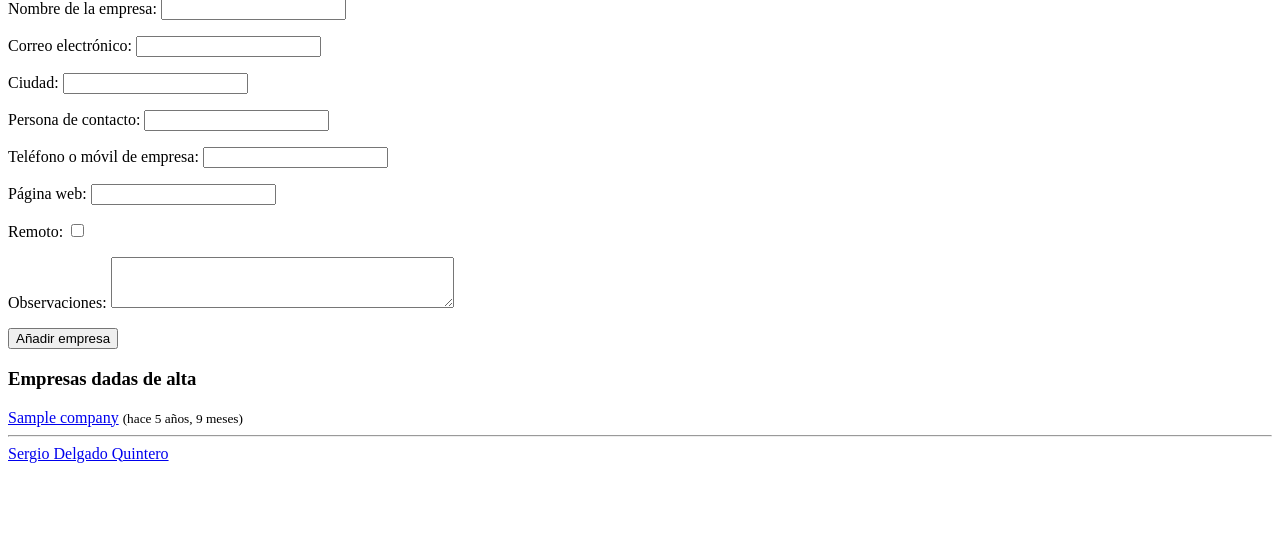
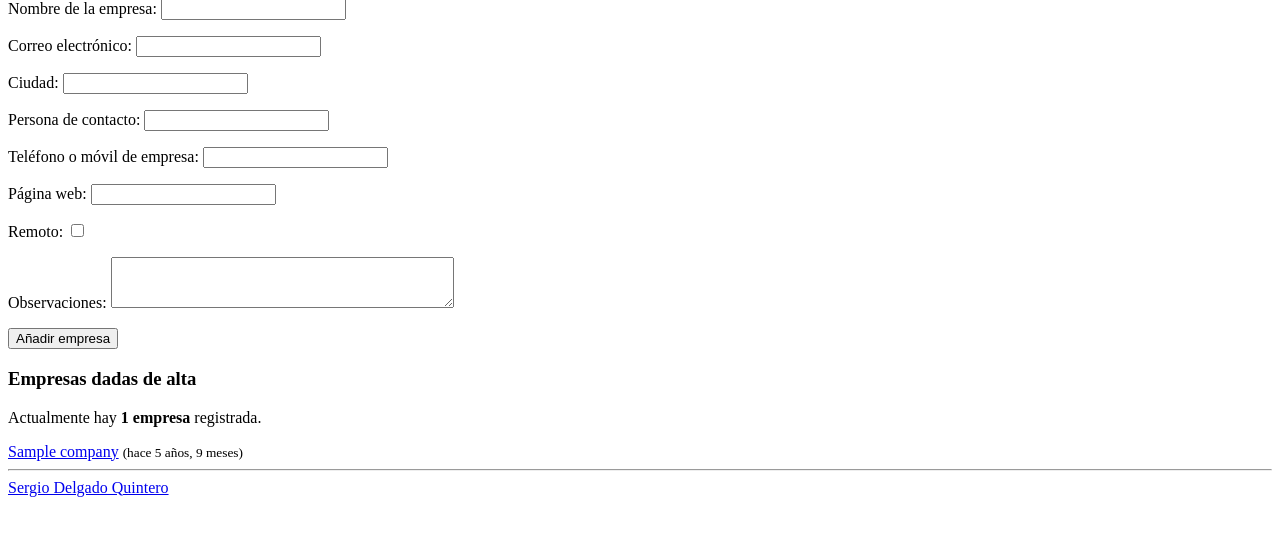
Before and after one commit to sdelquin/empresas-python, a Django app: template companies/templates/companies/index.html in a window 1280 px wide. Shown: the part 174-710 px from the top of the page. Run offline with Django 5.2, Linux system fonts and the light colour scheme; tables that the repository leaves empty hold one stand-in row (values such as "Sample post"); the template is opened without the code that fills it: values that come from a table or form of the project are taken from there, most other values are stand-ins (such as "Sample title", 1, 10 or a date in 2020).

Commit message:
Filter last top companies

```diff
--- /dev/null
+++ b/companies/templates/companies/company/detail.html
@@ -0,0 +1,13 @@
+<article>
+  {% if company.website %}
+    <a href="{{ company.website }}" target="_blank">{{ company }}</a>
+  {% else %}
+    {{ company }}
+  {% endif %}
+  <small class="pico-color-slate">
+    (hace {{ company.created_at|timesince }})
+  </small>
+  {% if company.remote %}
+    <span class="void" data-tooltip="Remoto"><i class="fa-solid fa-house-laptop"></i></span>
+  {% endif %}
+</article>
--- a/companies/templates/companies/company/list.html
+++ b/companies/templates/companies/company/list.html
@@ -1,15 +1,20 @@
-<h3><i class="fa-solid fa-database"></i> Empresas dadas de alta</h3>
+<h3>
+  <i class="fa-solid fa-database"></i>
+  Empresas dadas de alta
+</h3>
+
+{% if companies %}
+  <p>
+    Actualmente hay <strong>{{ num_companies }} empresa{{ num_companies|pluralize }}</strong> registrada{{ num_companies|pluralize }}.
+    {% if is_slice %}
+      <br>
+      <small class="pico-color-slate">(Mostrando las últimas {{ companies|length }} empresas añadidas)</small>
+    {% endif %}
+  </p>
+{% endif %}
+
 {% for company in companies %}
-    <article>
-      {% if company.website %}
-        <a href="{{ company.website }}" target="_blank">{{ company }}</a>
-      {% else %}
-        {{ company }}
-      {% endif %}
-      <small class="pico-color-slate">
-        (hace {{ company.created_at|timesince }})
-      </small>
-    </article>
+  {% include "companies/company/detail.html" %}
 {% empty %}
-    <p>No hay empresas registradas.</p>
+  <p>No hay empresas registradas.</p>
 {% endfor %}
--- a/main/settings.py
+++ b/main/settings.py
@@ -131,3 +131,5 @@ STATICFILES_DIRS = [BASE_DIR / 'node_modules']
 # https://docs.djangoproject.com/en/5.2/ref/settings/#default-auto-field
 
 DEFAULT_AUTO_FIELD = 'django.db.models.BigAutoField'
+
+COMPANY_DISPLAY_LIMIT = config('COMPANY_DISPLAY_LIMIT', default=10, cast=int)
--- a/shared/static/css/base.css
+++ b/shared/static/css/base.css
@@ -30,3 +30,7 @@ a.void {
   text-decoration: none;
   color: inherit;
 }
+
+.void[data-tooltip] {
+  border-bottom: none;
+}
```
Also changed, not shown: companies/templates/companies/company/add.html (+8 -4 lines), companies/views.py (+17 -4 lines).
